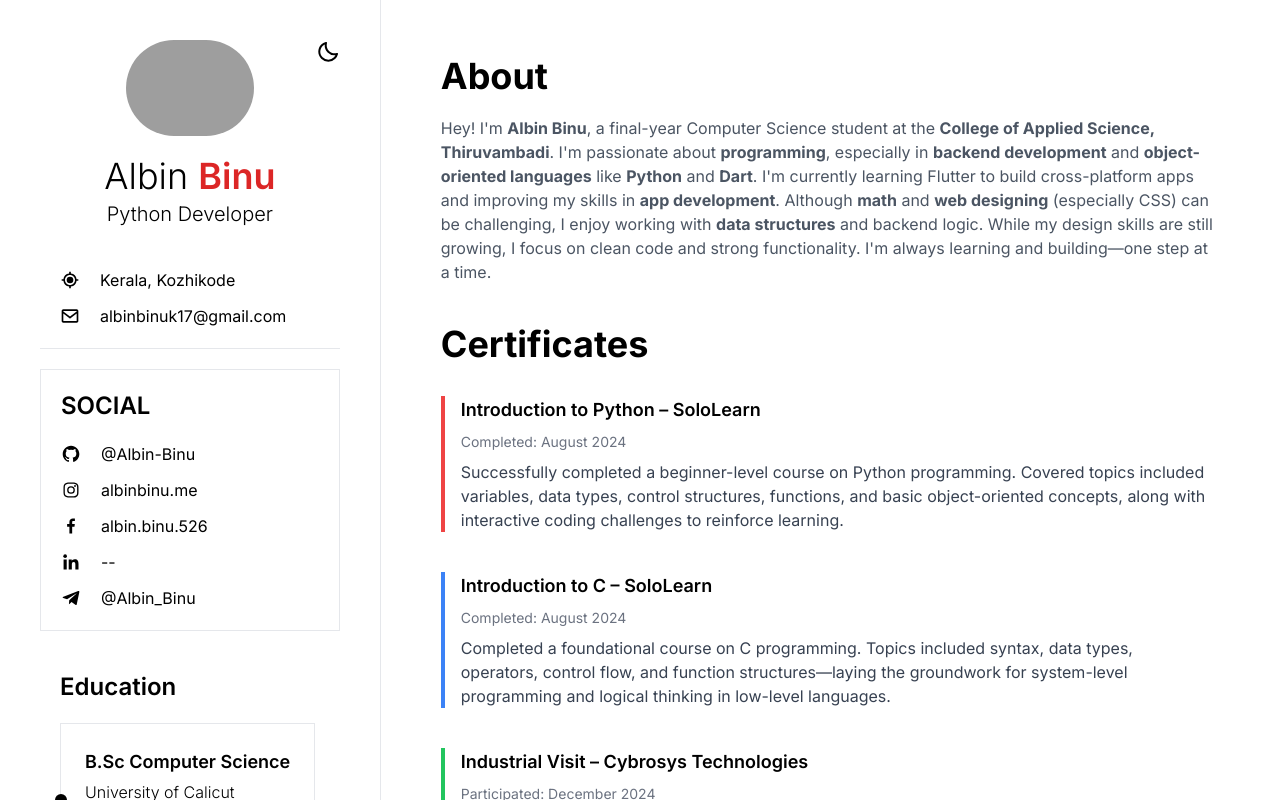
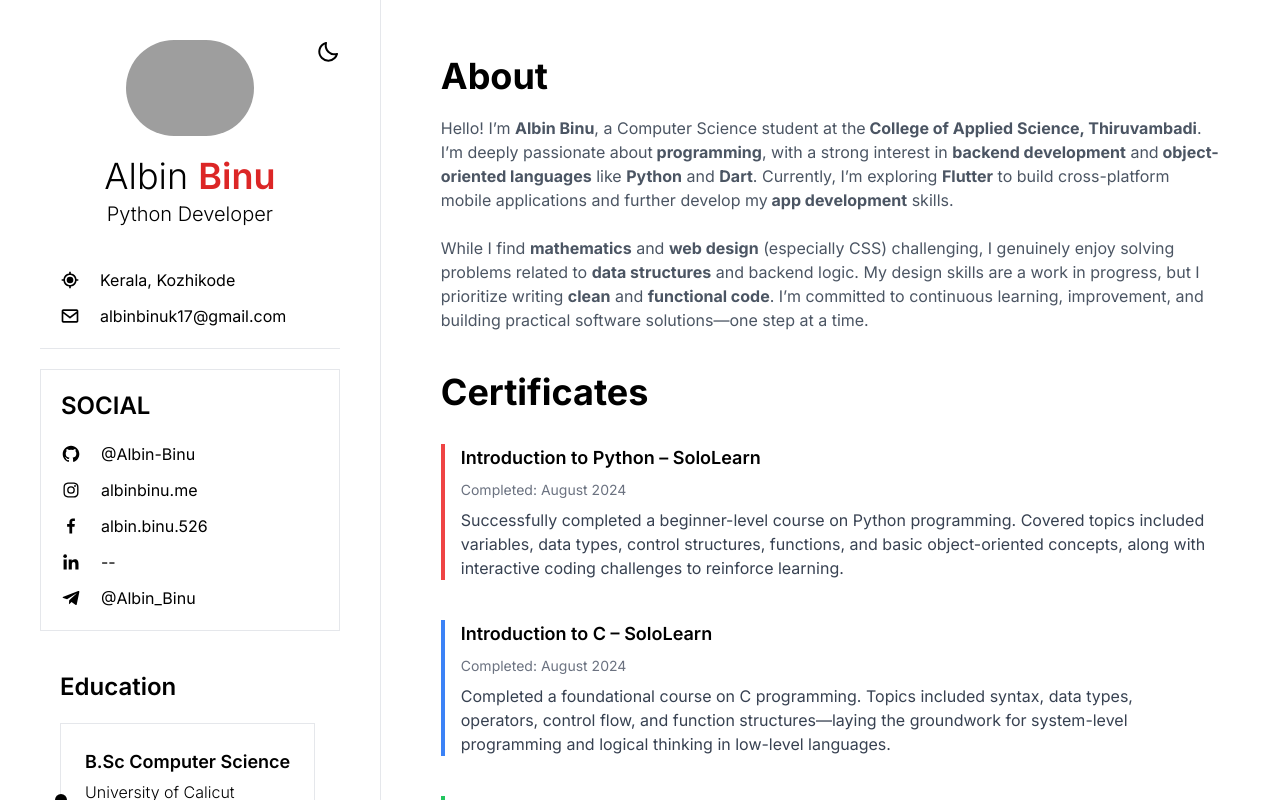
Before and after one commit to Albin-Binu/my-cv, a React (Vite) app: page / in a window 1280 px wide. Shown: the top 800 px of the page. Built offline with nearby package versions, Linux system fonts and the light colour scheme; grey boxes are pictures that could not be loaded.

Commit message:
edited about section, edited content removed unessarey words used br tags for better visibilty

```diff
--- a/src/components/Home.jsx
+++ b/src/components/Home.jsx
@@ -9,17 +9,24 @@ const Home = () => {
         <div className="space-y-5">
           <h1 className="text-2xl font-bold md:text-4xl">About</h1>
           <p className="text-sm text-gray-600 dark:text-gray-400 md:text-base">
-            Hey! I'm <b>Albin Binu</b>, a final-year Computer Science student at
-            the <b>College of Applied Science, Thiruvambadi</b>. I'm passionate
-            about <b>programming</b>, especially in <b>backend development</b>{" "}
-            and <b>object-oriented languages</b> like <b>Python</b> and{" "}
-            <b>Dart</b>. I'm currently learning Flutter to build cross-platform
-            apps and improving my skills in <b>app development</b>. Although{" "}
-            <b>math</b> and <b>web designing</b> (especially CSS) can be
-            challenging, I enjoy working with <b>data structures</b> and backend
-            logic. While my design skills are still growing, I focus on clean
-            code and strong functionality. I'm always learning and building—one
-            step at a time.
+            Hello! I’m <b>Albin Binu</b>, a Computer Science student at the
+            <b> College of Applied Science, Thiruvambadi</b>. I’m deeply
+            passionate about
+            <b> programming</b>, with a strong interest in{" "}
+            <b>backend development</b> and
+            <b> object-oriented languages</b> like <b>Python</b> and <b>Dart</b>
+            . Currently, I’m exploring <b>Flutter</b> to build cross-platform
+            mobile applications and further develop my
+            <b> app development</b> skills.
+            <br />
+            <br />
+            While I find <b>mathematics</b> and <b>web design</b> (especially
+            CSS) challenging, I genuinely enjoy solving problems related to{" "}
+            <b>data structures</b> and backend logic. My design skills are a
+            work in progress, but I prioritize writing <b>clean</b> and{" "}
+            <b>functional code</b>. I’m committed to continuous learning,
+            improvement, and building practical software solutions—one step at a
+            time.
           </p>
         </div>
 
```
